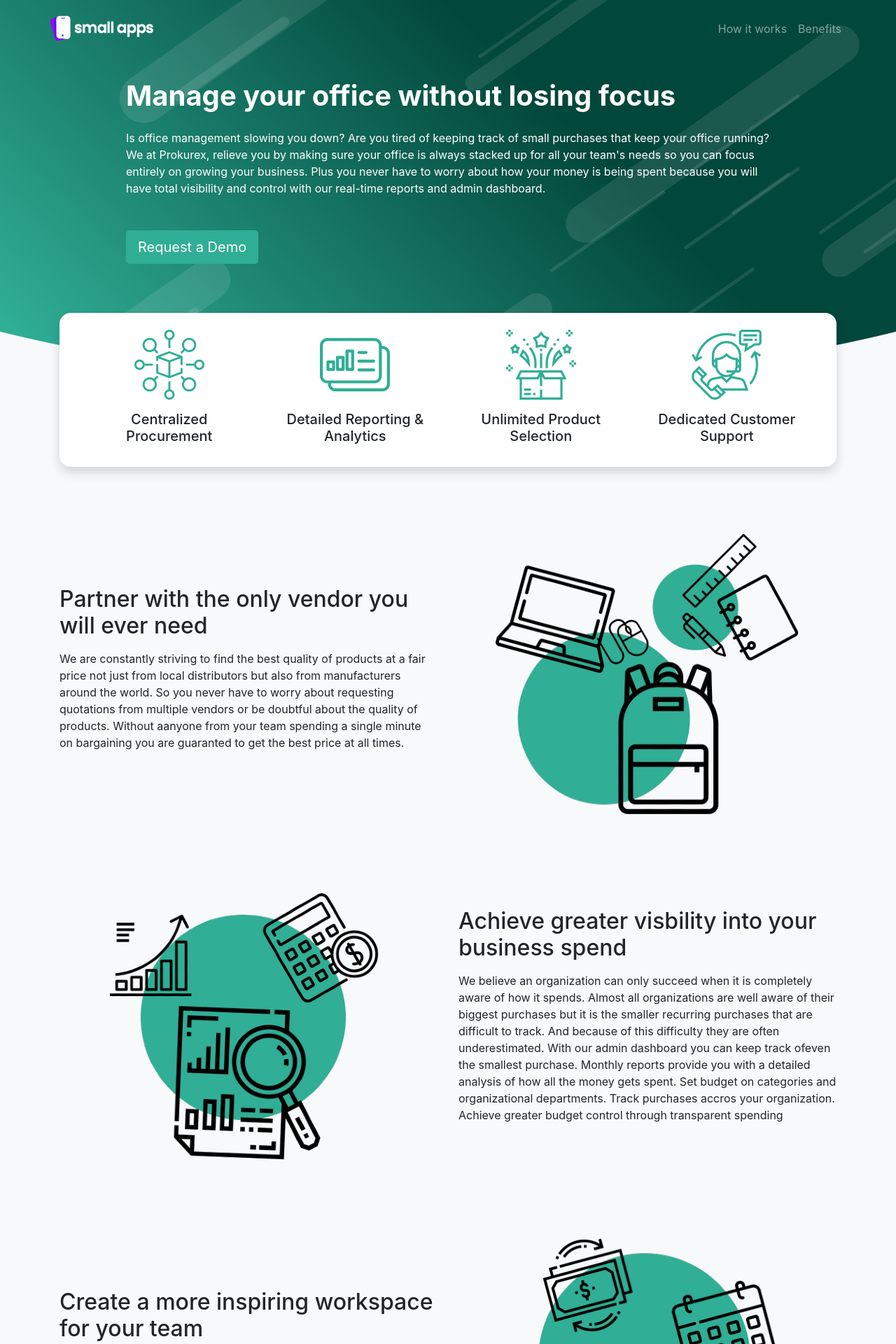
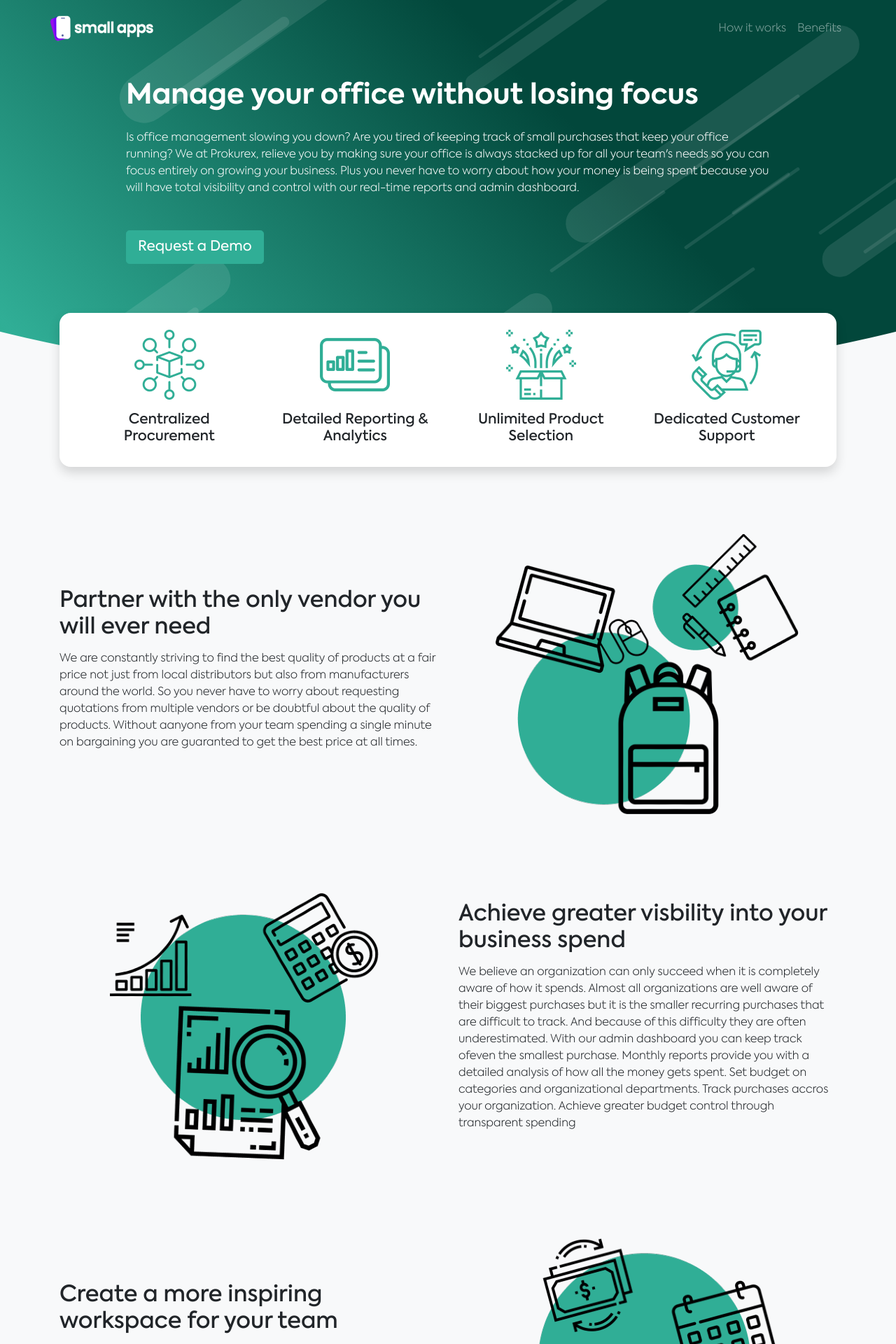
Before and after one commit to taimoorneeshat/prokurex-site, a Jekyll site: the page built from index.html, in a window 1280 px wide. Shown: the top 1920 px of the page at 70% size. Built offline with Jekyll 4.4.1, drawn with Linux system fonts in a browser that asks for light colours; nearby versions of some CDN libraries.

Commit message:
Axiforma applied as base font

```diff
--- a/css/main.scss
+++ b/css/main.scss
@@ -100,7 +100,8 @@
 
 $primary: #30ae96;
 $body-bg: #f8f9fa;
-// $font-family-base: 'Axiforma';
+$font-family-base: 'Axiforma', -apple-system, BlinkMacSystemFont, "Segoe UI", Roboto, "Helvetica Neue", Arial, "Noto Sans", sans-serif, "Apple Color Emoji", "Segoe UI Emoji", "Segoe UI Symbol", "Noto Color Emoji";
+$font-weight-base: 200;
 
 @import '../_sass/bootstrap/bootstrap';
 
```
